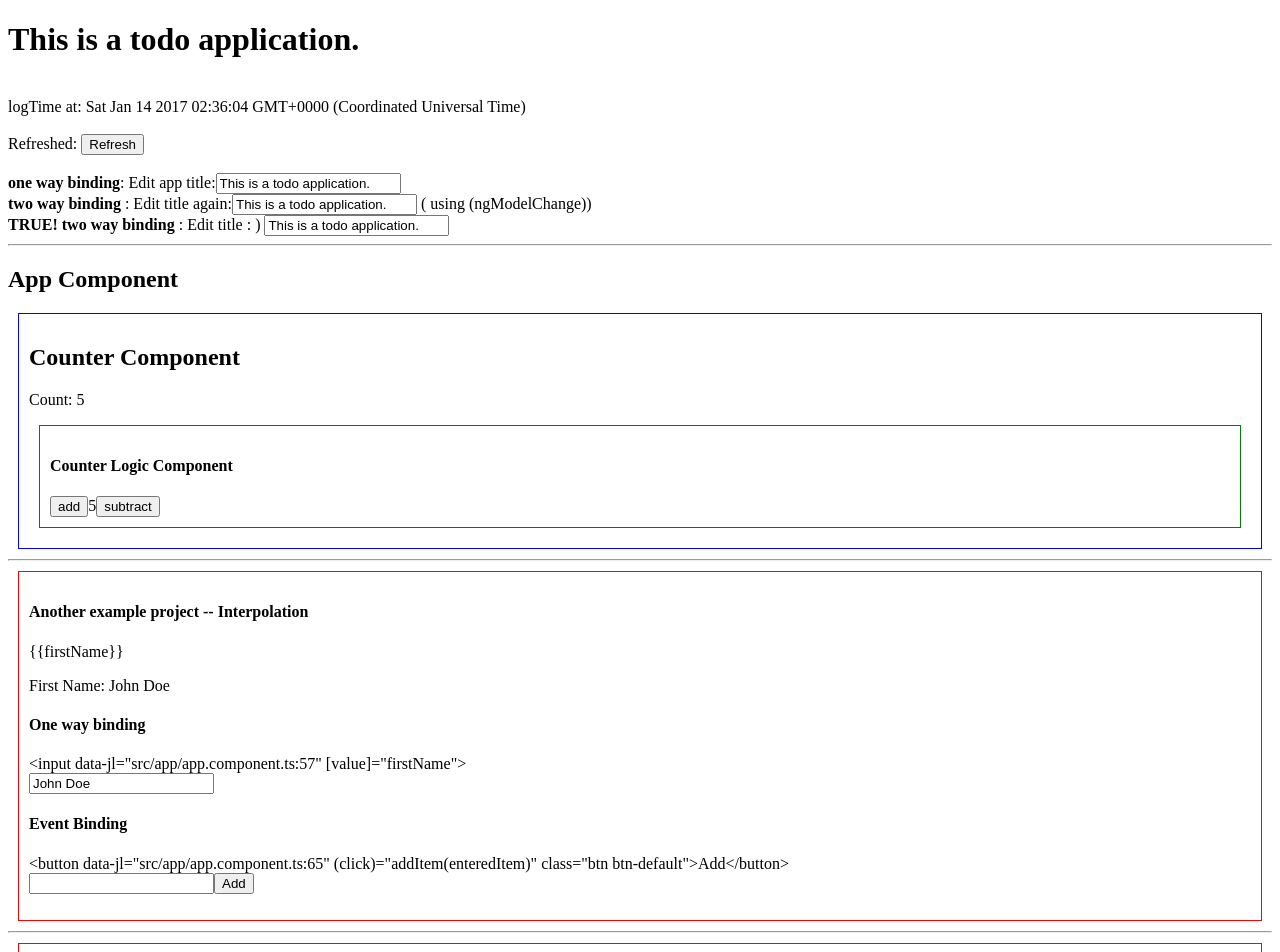
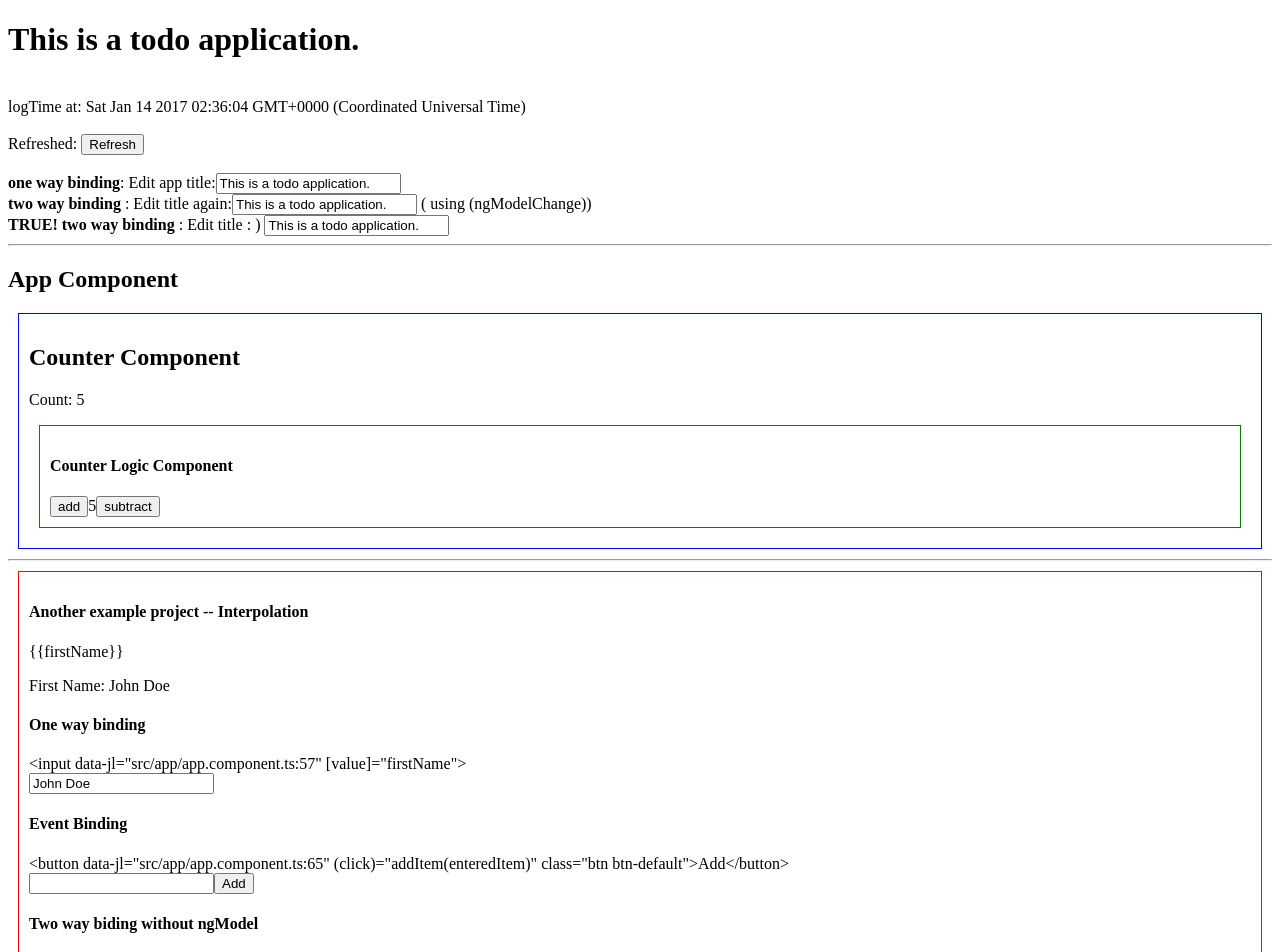
Before and after one commit to mossgreen/firebootcamp_ng_demo, an Angular app: page /todo in a window 1280 px wide. Shown: the top 952 px of the page. Built offline with nearby package versions, Linux system fonts and the light colour scheme.

Commit message:
Two way biding without ngModel

```diff
--- a/src/app/app.component.ts
+++ b/src/app/app.component.ts
@@ -76,6 +76,14 @@ It lets us output expressions inside {{}} without it being parsed by Angular
               <li *ngFor="let item of items">{{item}}</li>
             </ol>
 
+            <h4>Two way biding without ngModel</h4>
+            <![CDATA[  <input [value]="firstName" (input)="firstName = $event.target.value">]]>
+            <div>
+              <input class="form-control" [value]="firstName" (input)="firstName=$event.target.value">
+            </div>
+            <div>
+              <p>First Name: {{firstName}}<p>
+            </div>
 
         </div>
     </div>
```
